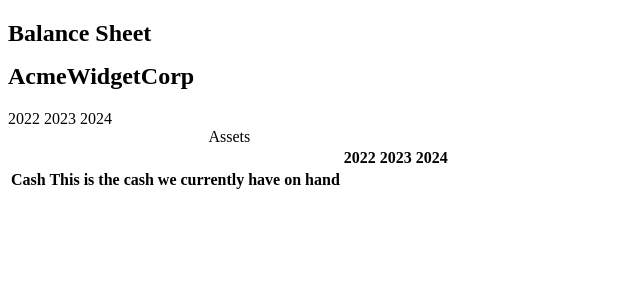
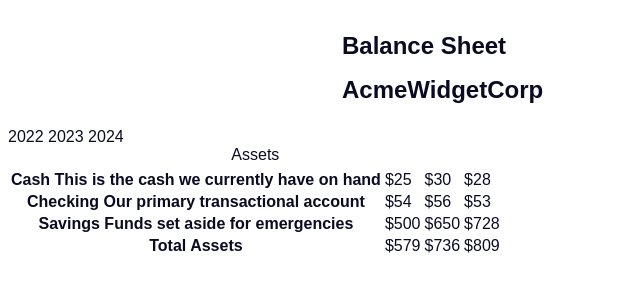
Before and after one commit to Hamser1001/balance_sheet, a plain HTML site: page index.html in a window 1280 px wide. Shown: the whole page, without its empty margins (0-640 px from the left). Drawn offline with Linux system fonts and the light colour scheme.

Commit message:
some styling

```diff
--- a/index.html
+++ b/index.html
@@ -34,6 +34,27 @@
                     <tbody>
                         <tr class="data">
                             <th>Cash <span>This is the cash we currently have on hand</span></th>
+                            <td>$25</td>
+                            <td>$30</td>
+                            <td class="current">$28</td>
+                        </tr>
+                        <tr class="data">
+                            <th>Checking <span>Our primary transactional account</span></th>
+                            <td>$54</td>
+                            <td>$56</td>
+                            <td class="current">$53</td>
+                        </tr>
+                        <tr class="data">
+                            <th>Savings <span>Funds set aside for emergencies</span></th>
+                            <td>$500</td>
+                            <td>$650</td>
+                            <td class="current">$728</td>
+                        </tr>
+                        <tr class="data">
+                            <th>Total <span>Assets</span></th>
+                            <td>$579</td>
+                            <td>$736</td>
+                            <td class="current">$809</td>
                         </tr>
                     </tbody>
                 </table>
--- a/styles.css
+++ b/styles.css
@@ -1,3 +1,30 @@
+span[class~="sr-only"] {
+    border: 0 !important;
+    clip: rect(1px, 1px, 1px, 1px) !important;
+    clip-path: inset(50%) !important;
+    height: 1px !important;
+    width: 1px !important;
+    position: absolute !important;
+    overflow: hidden !important;
+    white-space: nowrap !important;
+    padding: 0 !important;
+    margin: -1px !important;
+}
+
+html {
+    box-sizing: border-box;
+}
+body {
+    font-family: sans-serif;
+    color: #0a0a23;
+}
+
+h1 {
+    max-width: 37.25rem;
+    margin: 0 auto;
+    padding: 1.5rem 1.25rem;
+}
+
 h1 .flex {
     display: flex;
     flex-direction: column-reverse;
```
